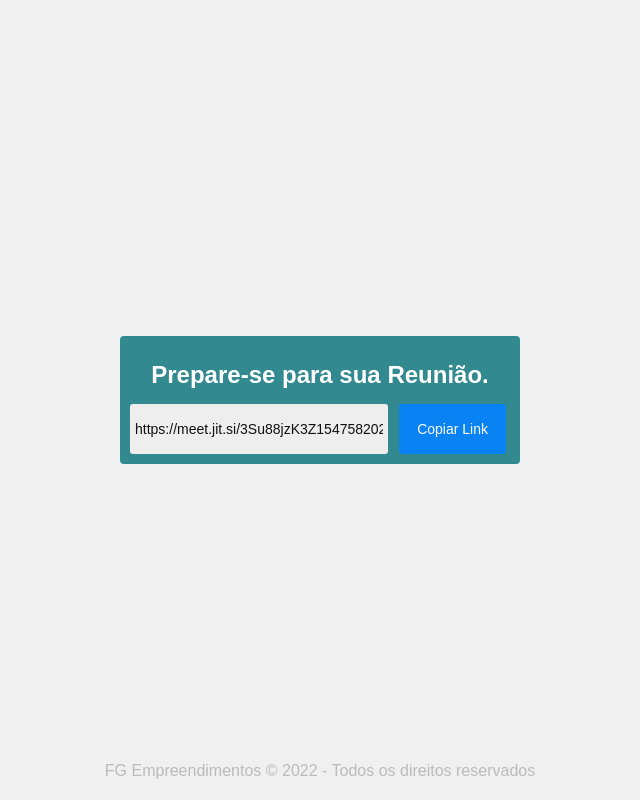
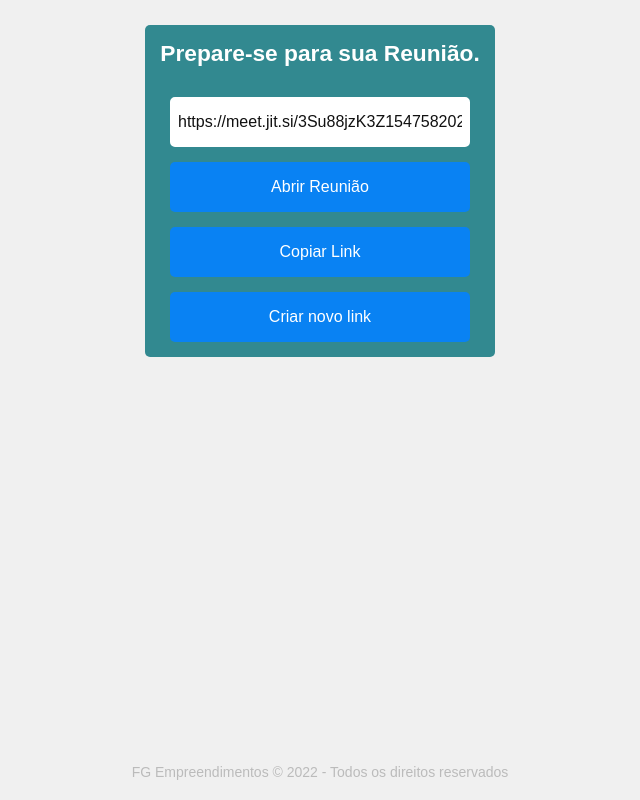
Before and after one commit to MatheusPalmieri/Meeting, a plain HTML site: page index.html in a window 1280 px wide. Both pictures are taken after typing "Sample" into the empty fields and a click on the input "Gerar Link de Reunião". Shown: the whole page, without its empty margins (320-960 px from the left). Drawn offline with Linux system fonts and the light colour scheme.

Commit message:
Atualizações

```diff
--- a/css/style.css
+++ b/css/style.css
@@ -5,55 +5,64 @@
     margin: 0;
 }
 
+body {
+    background-color: rgb(240, 240, 240);
+}
+
 .container {
-    width: 100vw;
-    height: 100vh;
-    background-color: rgb(240, 240, 240);
     display: flex;
-    justify-content: center;
     align-items: center;
     flex-direction: column;
+}
+
+/* Mobile Responsive */
+
+.content {
+    display: flex;
+    align-items: center;
+    justify-content: center;
+    flex-direction: column;
+}
+
+.card {
+    background-color: #328990;
+    margin-top: 25px;
+    border-radius: 5px;
+    padding: 15px;
+    width: 350px;
+    height: 200px;
+    transition: height .5s;
 }
 
 .title {
     text-align: center;
     color: #fff;
-    padding: 15px 0;
-}
-
-.content {
-    background-color: #328990;
-    border-radius: 4px;
-    padding: 10px;
-    width: 400px;
-    height: auto;
+    margin-bottom: 30px;
+    font-size: 1.42em;
 }
 
 .form {
-    background-color: #fff;
-    border-radius: 4px;
-    height: 50px;
     display: flex;
     align-items: center;
     justify-content: space-between;
+    flex-direction: column;
 }
 
 .name-meeting {
-    background: none;
     outline: none;
-    border: none;
+    background: #fff;
     color: #111;
-    font-size: 14px;
+    font-size: 16px;
+    height: 50px;
+    width: 300px;
     padding: 0 5px;
-    height: 44px;
-    border-radius: 3px;
-    margin-left: 4px;
+    border-radius: 5px;
     border: 3px solid #fff;
     transition: border-color .6s;
 }
 
 .name-meeting:focus {
-    border: 3px solid #0074e0;
+    border: 2px solid #0074e0;
 }
 
 /* Button Global */
@@ -61,12 +70,13 @@
 .button {
     border: none;
     cursor: pointer;
-    font-size: 14px;
+    margin-top: 15px;
     color: #fff;
+    font-size: 16px;
     background-color: #0982f3;
-    border-radius: 3px;
-    padding: 14px 18px;
-    margin-right: 4px;
+    border-radius: 5px;
+    height: 50px;
+    width: 300px;
     transition: .5s;
 }
 
@@ -74,15 +84,22 @@
     background-color: #0074e0;
 }
 
-.link {
-    display: none;
+.button-link {
+    border: none;
+    cursor: pointer;
+    margin-top: 15px;
+    color: #fff;
+    text-align: center;
+    text-decoration: none;
+    background-color: #0982f3;
+    border-radius: 5px;
+    width: 300px;
+    padding-top: 16px;
+    padding-bottom: 16px;
+    transition: .5s;
 }
 
-.footer {
-    position: absolute;
-    bottom: 20px;
-    color: #bbb;
-}
+
 
 /* -------------- */
 /* Generated Link */
@@ -91,11 +108,12 @@
 .generated-link {
     display: flex;
     justify-content: space-between;
+    flex-direction: column;
     display: none;
 }
 
 .link-result {
-    outline: none;
+    /* outline: none;
     border: none;
     background-color: #eee;
     color: #111;
@@ -104,5 +122,18 @@
     height: 50px;
     width: 68%;
     border-radius: 3px;
-    transition: width .2s;
+    transition: width .2s; */
 }
+
+.footer {
+    font-size: 14px;
+    position: absolute;
+    bottom: 20px;
+    color: #bbb;
+}
+
+/* Features */
+
+.recents {
+    display: none;
+}
--- a/index.html
+++ b/index.html
@@ -2,17 +2,19 @@
 <html lang="pt-br">
 <head>
     <meta charset="UTF-8">
-    <meta http-equiv="X-UA-Compatible" content="IE=edge">
     <meta name="viewport" content="width=device-width, initial-scale=1.0">
+    <!-- Title Page -->
     <title>Criar Reunião</title>
 
+    <!-- Fav Icon -->
     <link rel="shortcut icon" href="image/favicon.png" type="image/x-icon">
 
+    <!-- Link Style -->
     <link rel="stylesheet" href="css/style.css">
 </head>
 <body>
-    <main>
-        <section class="container">
+    <main class="container">
+        <section class="card" id="card">
 
             <!-- Card -->
 
@@ -37,26 +39,49 @@
                 <!-- Result Link -->
 
                 <article class="generated-link" id="generatedLink">
-                    <input type="text" name="name" id="linkResult" class="link-result" value readonly>
+                    <input type="text" name="name" id="linkResult" class="name-meeting link-result" value readonly>
 
+                    <!-- Open Meeting -->
+                    <a href="" target="_blank" rel="noopener noreferrer" id="openLinkMeeting" class=" button-link">Abrir Reunião</a>
+                    <!-- Copy -->
                     <button id="copyLinkMeeting" class="button">Copiar Link</button>
+                    <!-- New Link -->
+                    <a href="index.html" rel="noopener noreferrer" id="newLinkMeeting" class=" button-link">Criar novo link</a>
                 </article>
 
             </div>
+        </section>
 
-            <footer class="footer">
-                <p id="footer">
-                    <!-- inject for js -->
-                </p>
-            </footer>
+        <section class="recents">
+            <article>
+                <table>
+                    <thead>
+                      <tr>
+                        <th>Ultimas Reuniões</th>
+                      </tr>
+                    </thead>
+                    <tbody>
+                      <tr>
+                        <td>Reunião TI</td>
+                        <td>01/09/2022</td>
+                      </tr>
+                    </tbody>
+                  </table>
+            </article>
+        </section>
 
-        </section>
+        <footer class="footer">
+            <p id="footer">
+                <!-- inject for js -->
+            </p>
+        </footer>
     </main>
 
     <!-- Scripts -->
+    <script src="javascript/generatorLink.js"></script>
+    <script src="javascript/functionButtons.js"></script>
+    <script src="javascript/historic.js"></script>
     <script src="javascript/footer.js"></script>
-    <script src="javascript/functionButtons.js"></script>
-    <script src="javascript/generatorLink.js"></script>
 
 </body>
 </html>
--- a/javascript/functionButtons.js
+++ b/javascript/functionButtons.js
@@ -8,5 +8,4 @@ function copyLink() {
     document.execCommand("Copy");
 
     buttonCopy.textContent = 'Link Copiado'
-    linkResult.style.width = '67%'
 }
--- a/javascript/generatorLink.js
+++ b/javascript/generatorLink.js
@@ -2,9 +2,11 @@
 
 var nameMeeting = document.querySelector('#nameMeeting').value
 var linkResult = document.querySelector('#linkResult')
+var buttonOpen = document.getElementById('openLinkMeeting')
 var generator = document.getElementById('generator')
 var generatedLink = document.getElementById('generatedLink')
 var form = document.getElementById('form')
+var card = document.getElementById('card')
 
 form.addEventListener('submit', createLink)
 
@@ -33,21 +35,27 @@ function getDate() {
     return formattedDate
 }
 
+// Name Validated
+
 function verifyNameMeeting() {
     var content = document.querySelector("#nameMeeting").value.length
 
     if (content > 1 ) { return true } else { return false }
 }
 
+// Style
+
+var field = document.getElementById('nameMeeting')
+
 function setError(){
-    var field = document.getElementById('nameMeeting')
-    field.style.border = '3px solid #e63636'
+    field.style.border = '2px solid #e63636'
 }
 
 function removeError(){
-    var field = document.getElementById('nameMeeting')
     field.style.border = ''
 }
+
+// Create Meeting
 
 function createLink(event) {
     event.preventDefault()
@@ -71,7 +79,14 @@ function createLink(event) {
     console.log(`Link gerado: https://meet.jit.si/${string + date + nameMeeting}`)
     console.log('-----')
 
-    linkResult.value = `https://meet.jit.si/${string + date + nameMeeting}`
+    var link = `https://meet.jit.si/${string + date + nameMeeting}`
+
+    linkResult.value = link
+    openLinkMeeting.href = link
+
+    // Style
+
     generator.style.display = 'none'
+    card.style.height = '100%'
     generatedLink.style.display = 'flex'
 }
```
Also changed, not shown: javascript/historic.js (added).
